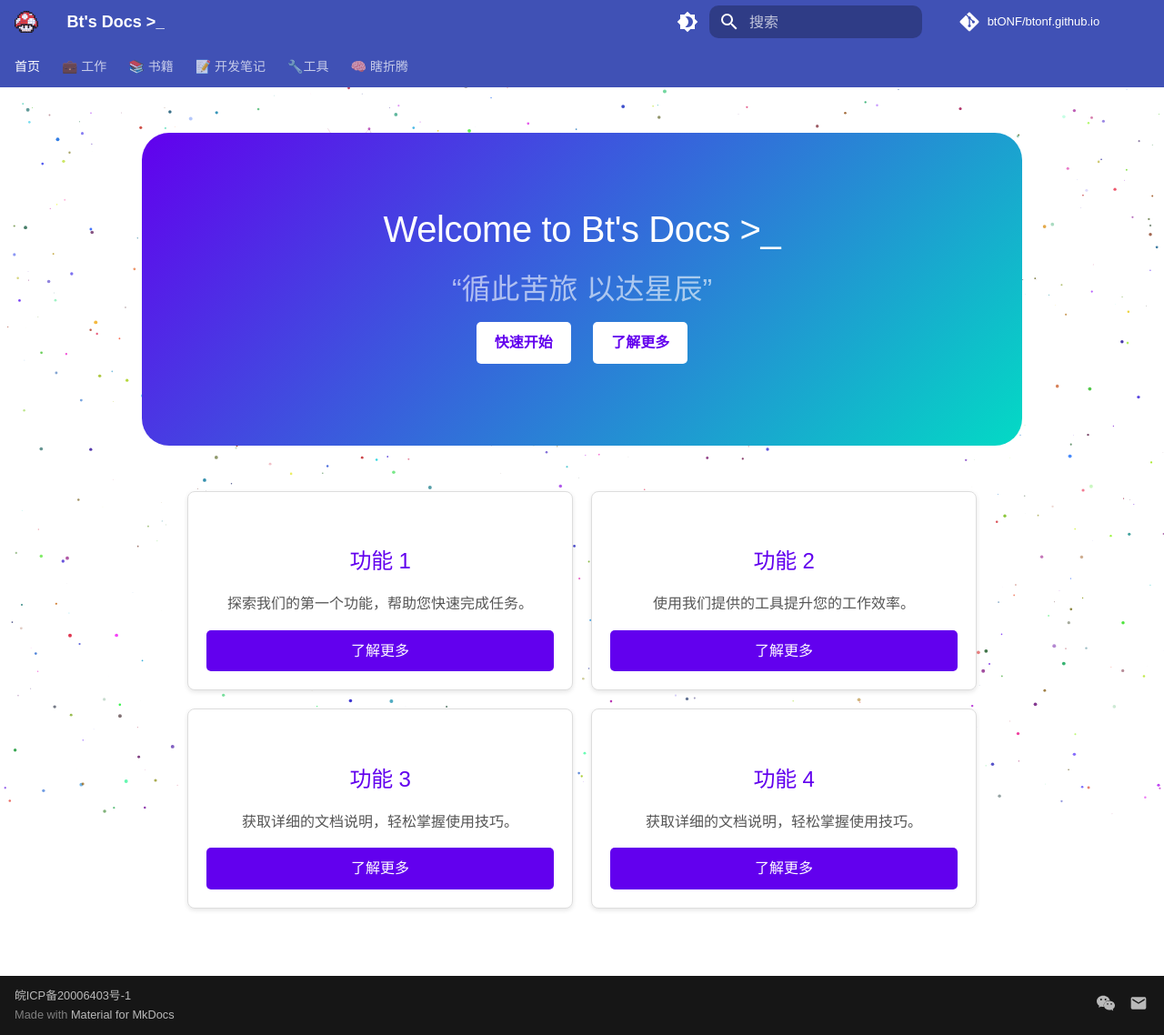
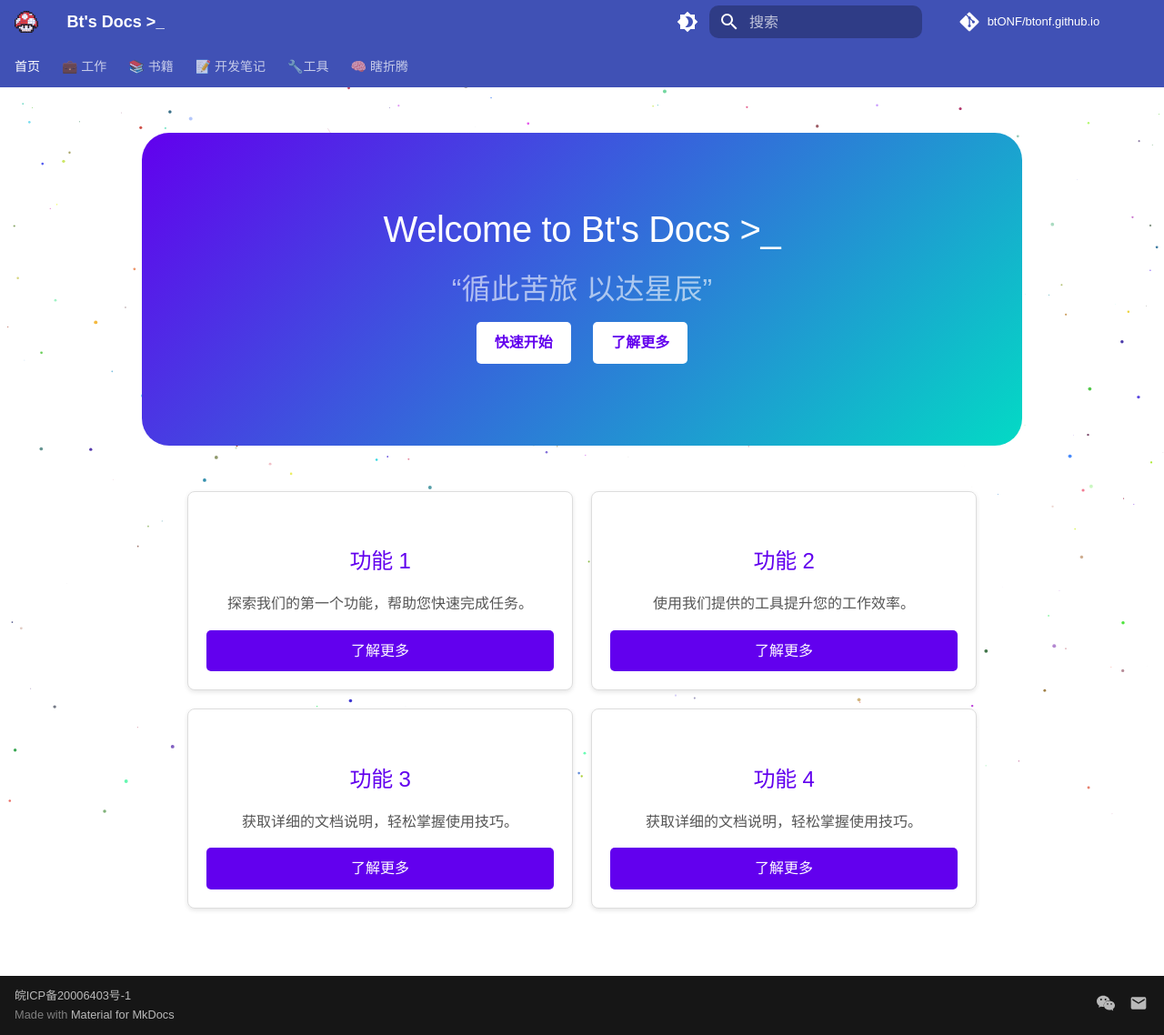
Before and after one commit to btONF/btonf.github.io, an MkDocs documentation site: the page built from docs/index.md, in a window 1280 px wide and 1138 px high. Shown: the whole window at 91% size. Built offline with MkDocs 1.6.1 and Material for MkDocs 9.7.7, drawn with Linux system fonts in a browser that asks for light colours; comment, search, counter and statistics services are not loaded; a style sheet for code colours, icons or effects is not loaded; some of the changed lines change nothing that is shown.

Commit message:
调整样式

```diff
--- a/docs/index.md
+++ b/docs/index.md
@@ -147,3 +147,48 @@
 		margin:0 auto;
 	}
 </style>
+<script>
+	// 为每个带有 anim-span 类的元素添加文字拆分和动画
+	function splitTextAndAnimate() {
+		// 查找所有 class 为 anim-span 的元素
+		document.querySelectorAll('.anim-span').forEach(textElement => {
+			const textContent = textElement.textContent;
+
+			// 清空内容并按字符拆分
+			textElement.innerHTML = '';
+			textContent.split('').forEach(char => {
+				const span = document.createElement('span');
+				span.classList.add('letter');
+				span.textContent = char;
+				textElement.appendChild(span);
+			});
+
+			// 使用 Anime.js 为拆分后的文字应用动画
+			anime.timeline({loop: true})
+				.add({
+					targets: textElement.querySelectorAll('.letter'),
+					opacity: [0, 1],
+					translateY: [20, 0],
+					easing: 'easeOutExpo',
+					duration: 1000,
+					delay: anime.stagger(100), // 每个字符的延迟
+				})
+				.add({
+					targets: textElement.querySelectorAll('.letter'),
+					opacity: [1, 0],
+					translateY: [0, 20],
+					easing: 'easeInExpo',
+					duration: 1000,
+					delay: anime.stagger(100),
+				});
+		});
+	}
+
+	// 页面加载时执行一次拆分和动画
+	splitTextAndAnimate();
+
+	// 监听窗口大小变化，重新触发动画
+	window.addEventListener('resize', function() {
+		splitTextAndAnimate(); // 页面resize后重新拆分并动画
+	});
+</script>
--- a/docs/javascripts/extra.js
+++ b/docs/javascripts/extra.js
@@ -19,7 +19,7 @@
         y: 30 * canvas.height / 100
     };
     var dots = {
-        nb: 1000,//Dot的总数
+        nb: 400,//Dot的总数
         distance: 50,
         d_radius: 100,
         array: []
```
